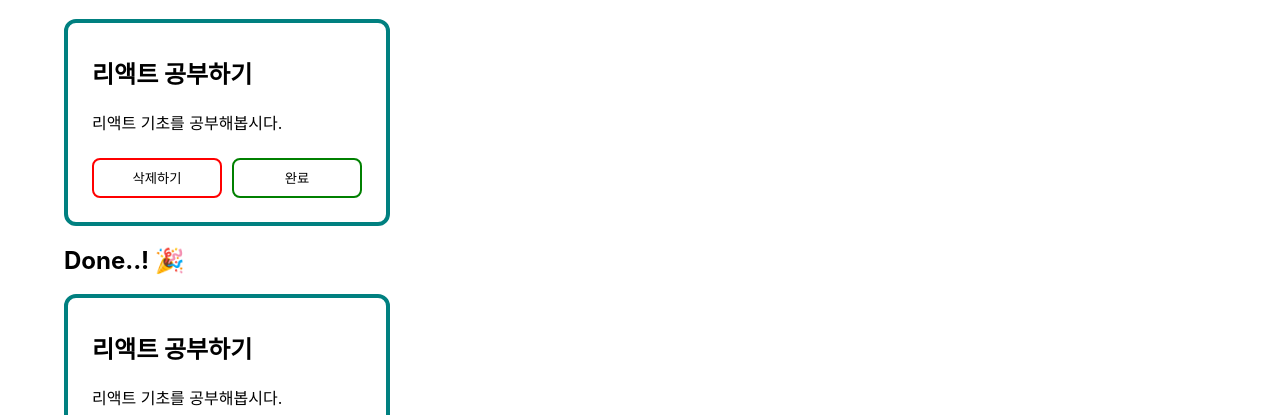
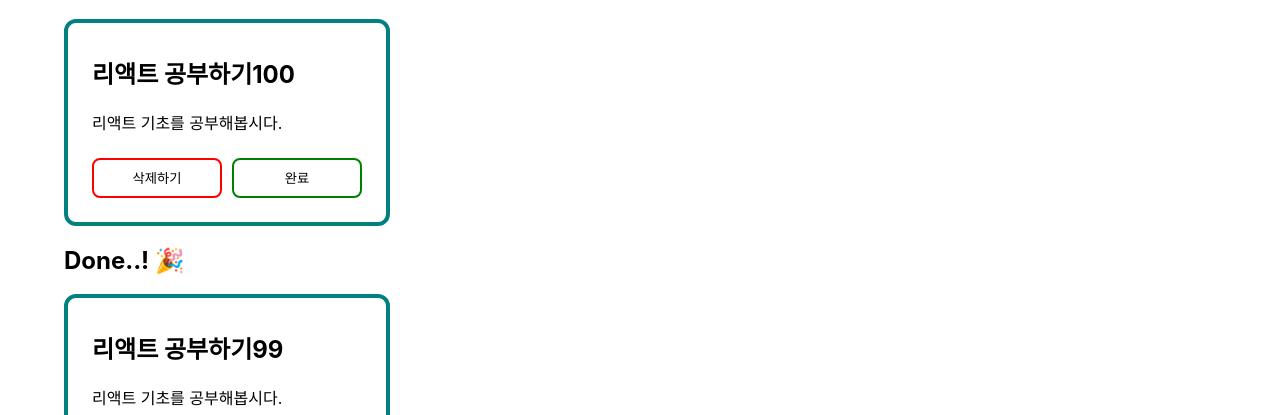
Before and after one commit to 0hyeon/todolist-hanghae, a React (Create React App) app: page / in a window 1280 px wide. Shown: the part 202-617 px from the top of the page. Built offline with nearby package versions, Linux system fonts and the light colour scheme.

Commit message:
feat:생성기능추가

```diff
--- a/src/App.tsx
+++ b/src/App.tsx
@@ -1,20 +1,25 @@
 import { useState } from "react";
 import "./App.css";
-
+interface Iusers {
+  id?: number;
+  title?: string;
+  content?: string;
+  done?: boolean;
+}
 function App() {
   const [isTitle, setTitle] = useState<string>("");
   const [isContent, setContent] = useState<string>("");
 
-  const [users, setUsers] = useState([
+  const [users, setUsers] = useState<Iusers[]>([
     {
       id: 1,
-      title: "리액트 공부하기",
+      title: "리액트 공부하기99",
       content: "리액트 기초를 공부해봅시다.",
       done: true,
     },
     {
       id: 2,
-      title: "리액트 공부하기",
+      title: "리액트 공부하기100",
       content: "리액트 기초를 공부해봅시다.",
       done: false,
     },
@@ -25,7 +30,8 @@ function App() {
   const contentChangeHandler = (e: any) => {
     setContent(e.target.value);
   };
-  const handleSubmit = () => {
+  const handleSubmit = (e: any) => {
+    e.preventDefault();
     const newUser = {
       id: users.length + 1,
       title: isTitle,
@@ -35,6 +41,7 @@ function App() {
 
     setUsers([...users, newUser]);
   };
+  console.log(users);
   return (
     <div className="App">
       <div
@@ -55,7 +62,7 @@ function App() {
           <div>My Todo List</div>
           <div>React</div>
         </div>
-        <form className="add-form" onSubmit={() => handleSubmit()}>
+        <form className="add-form" onSubmit={handleSubmit}>
           <div className="input-group">
             <label className="form-label">제목</label>
             <input
@@ -65,6 +72,7 @@ function App() {
               value={isTitle}
               onChange={titleChangeHandler}
             />
+            {isTitle}
             <label className="form-label">내용</label>
             <input
               type="text"
@@ -73,40 +81,52 @@ function App() {
               value={isContent}
               onChange={contentChangeHandler}
             />
+            {isContent}
           </div>
-          <button className="add-button" onClick={handleSubmit}>
-            추가하기
-          </button>
+          <button className="add-button">추가하기</button>
         </form>
         <div className="list-container">
           <h2 className="list-title">Working.. 🔥</h2>
           <div className="list-wrapper">
+            {users
+              .filter((todo) => todo.done === false)
+              .map((el) => (
                 <div className="todo-container">
-              {/* {users.map((el: any, index) => (
-                <div key={index}>{el}</div>
-              ))} */}
                   <div>
-                <h2 className="todo-title">리액트 공부하기</h2>
-                <div>리액트 기초를 공부해봅시다.</div>
+                    <h2 className="todo-title">{el.title}</h2>
+                    <div>{el.content}</div>
                   </div>
                   <div className="button-set">
-                <button className="todo-delete-button button">삭제하기</button>
-                <button className="todo-complete-button button">완료</button>
+                    <button className="todo-delete-button button">
+                      삭제하기
+                    </button>
+                    <button className="todo-complete-button button">
+                      완료
+                    </button>
                   </div>
                 </div>
+              ))}
           </div>
           <h2 className="list-title">Done..! 🎉</h2>
           <div className="list-wrapper">
+            {users
+              .filter((todo) => todo.done === true)
+              .map((el) => (
                 <div className="todo-container">
                   <div>
-                <h2 className="todo-title">리액트 공부하기</h2>
-                <div>리액트 기초를 공부해봅시다.</div>
+                    <h2 className="todo-title">{el.title}</h2>
+                    <div>{el.content}</div>
                   </div>
                   <div className="button-set">
-                <button className="todo-delete-button button">삭제하기</button>
-                <button className="todo-complete-button button">취소</button>
+                    <button className="todo-delete-button button">
+                      삭제하기
+                    </button>
+                    <button className="todo-complete-button button">
+                      취소
+                    </button>
                   </div>
                 </div>
+              ))}
           </div>
         </div>
       </div>
```
Lines whose indentation alone changed are shown as unchanged.
